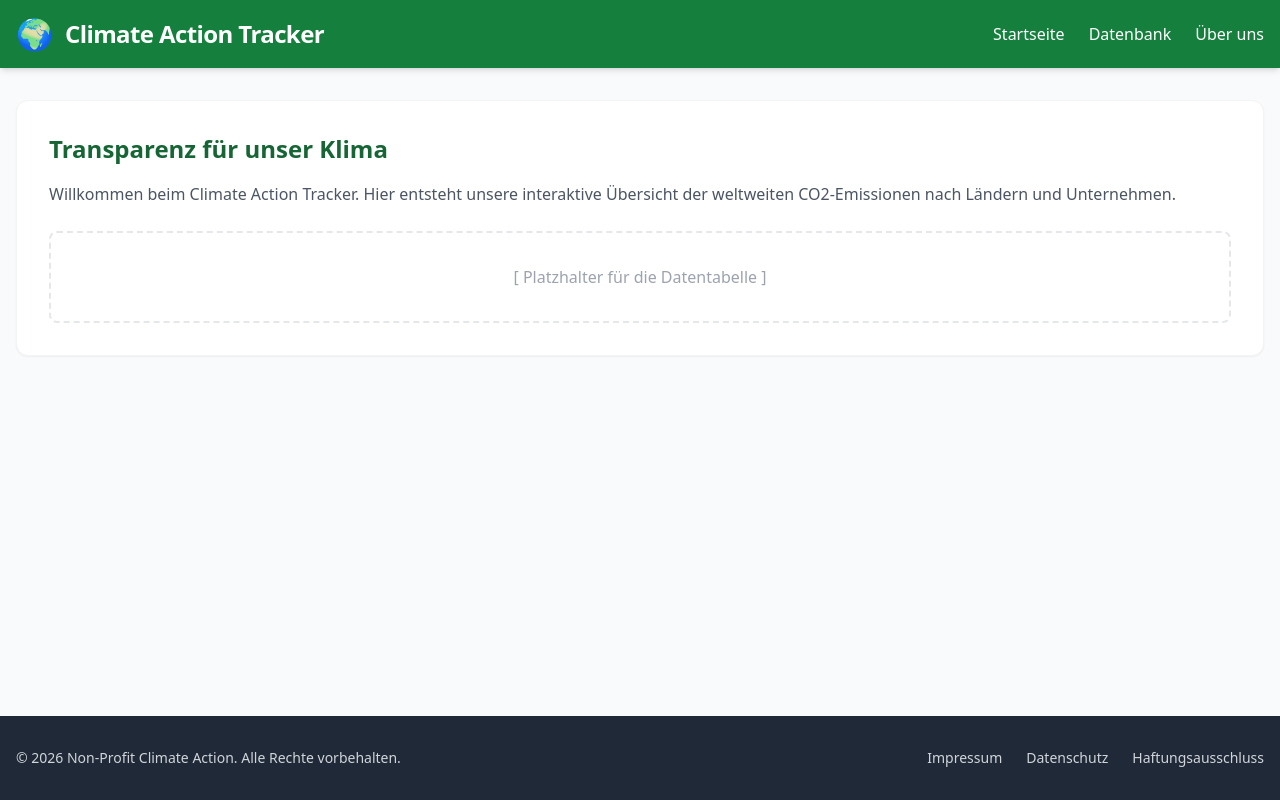
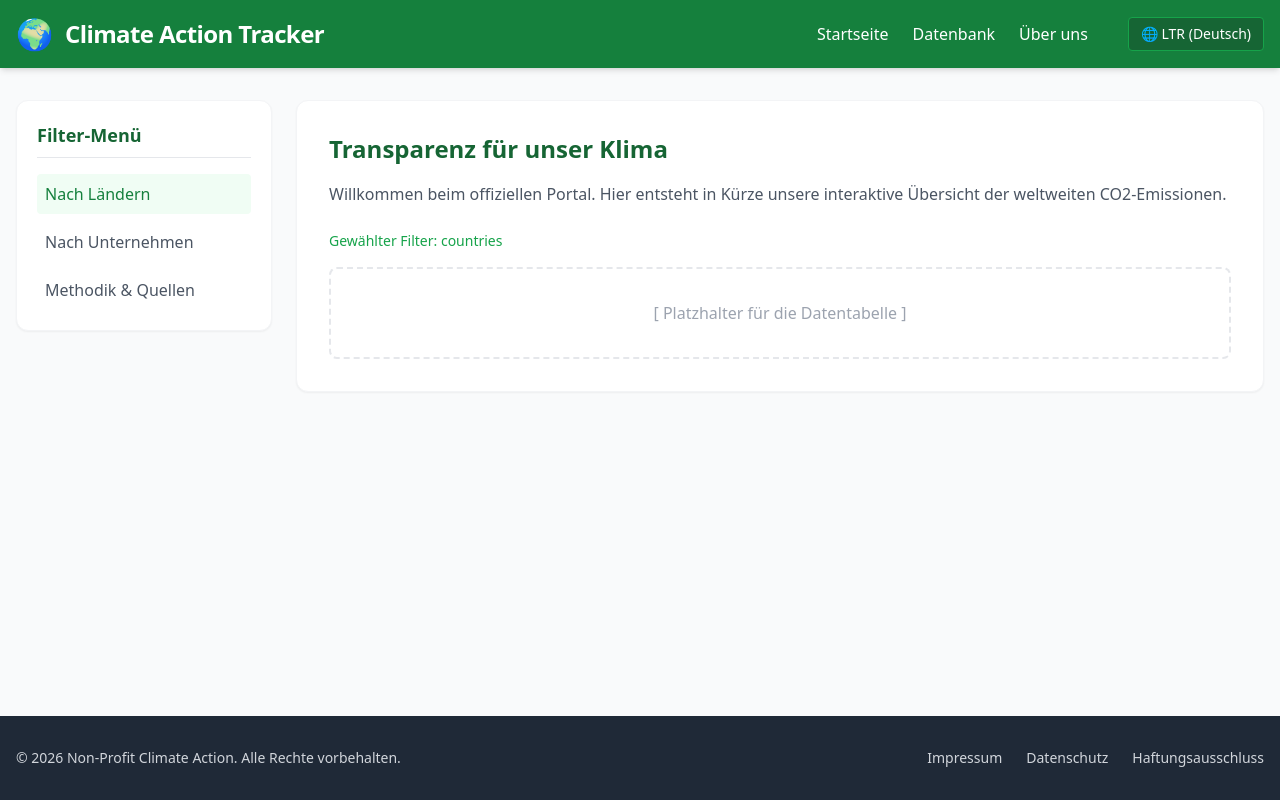
Before and after one commit to TomKleini/Programmierung-von-Webanwendungsoberfl-chen, a Vue app: page / in a window 1280 px wide. Built offline with nearby package versions, Linux system fonts and the light colour scheme.

Commit message:
add dynamic i18n and interactive filter menu

```diff
--- a/src/App.vue
+++ b/src/App.vue
@@ -1,57 +1,153 @@
 <script setup>
-// Hier folgt im nächsten Schritt die Logik für unser dynamisches Menü
+import { ref, computed } from 'vue'
+
+// --- i18n: SPRACHE & SCHRIFTKULTUR (Anforderung b.c) ---
+const isRtl = ref(false)
+
+// Unser kleines Wörterbuch für Deutsch und Arabisch
+const translations = {
+  de: {
+    title: 'Climate Action Tracker',
+    navHome: 'Startseite',
+    navData: 'Datenbank',
+    navAbout: 'Über uns',
+    btnLang: '🌐 LTR (Deutsch)',
+    filterTitle: 'Filter-Menü',
+    filterCountries: 'Nach Ländern',
+    filterCompanies: 'Nach Unternehmen',
+    filterMethod: 'Methodik & Quellen',
+    contentTitle: 'Transparenz für unser Klima',
+    contentDesc: 'Willkommen beim offiziellen Portal. Hier entsteht in Kürze unsere interaktive Übersicht der weltweiten CO2-Emissionen.',
+    footerRights: '© 2026 Non-Profit Climate Action. Alle Rechte vorbehalten.',
+    footerImprint: 'Impressum',
+    footerPrivacy: 'Datenschutz',
+    footerTerms: 'Haftungsausschluss'
+  },
+  ar: {
+    title: 'متتبع العمل المناخي',
+    navHome: 'الصفحة الرئيسية',
+    navData: 'قاعدة البيانات',
+    navAbout: 'معلومات عنا',
+    btnLang: '🌐 RTL (العربية)',
+    filterTitle: 'قائمة التصفية',
+    filterCountries: 'حسب البلدان',
+    filterCompanies: 'حسب الشركات',
+    filterMethod: 'المنهجية والمصادر',
+    contentTitle: 'الشفافية من أجل مناخنا',
+    contentDesc: 'مرحبًا بك في البوابة الرسمية. ستجد هنا قريبًا نظرة عامة تفاعلية على انبعاثات ثاني أكسيد الكربون العالمية.',
+    footerRights: '© 2026 المنظمة غير الربحية للعمل المناخي. جميع الحقوق محفوظة.',
+    footerImprint: 'بصمة',
+    footerPrivacy: 'حماية البيانات',
+    footerTerms: 'تنصل'
+  }
+}
+
+// Eine "computed property" gibt uns immer das richtige Wörterbuch zurück
+const t = computed(() => isRtl.value ? translations.ar : translations.de)
+
+const toggleCulture = () => {
+  isRtl.value = !isRtl.value
+}
+
+// --- FILTER-LOGIK (Vorbereitung für Anforderung b.e) ---
+// Wir speichern den aktiven Filter-Status ('countries', 'companies' oder 'method')
+const activeFilter = ref('countries')
 </script>
 
 <template>
-  <!-- Wrapper für das Flex-Layout (hält den Footer immer unten) -->
-  <div class="min-h-screen flex flex-col bg-gray-50 text-gray-900 font-sans">
+  <div class="min-h-screen flex flex-col bg-gray-50 text-gray-900 font-sans" :dir="isRtl ? 'rtl' : 'ltr'">
 
-    <!-- HEADER (Anforderung b.b) -->
+    <!-- HEADER -->
     <header class="bg-green-700 text-white shadow-md">
-      <!-- Container sorgt für Responsive Design (Anforderung b.d) -->
       <div class="container mx-auto px-4 py-4 flex flex-col md:flex-row justify-between items-center gap-4">
 
-        <!-- Logo & Titel (Anforderung b.a) -->
-        <div class="flex items-center space-x-3">
+        <div class="flex items-center space-x-3 rtl:space-x-reverse">
           <span class="text-3xl" aria-hidden="true">🌍</span>
-          <h1 class="text-2xl font-bold tracking-tight">Climate Action Tracker</h1>
+          <h1 class="text-2xl font-bold tracking-tight">{{ t.title }}</h1>
         </div>
 
-        <!-- Globale Navigation (Anforderung b.b) -->
-        <nav>
-          <ul class="flex space-x-6 font-medium">
-            <li><a href="#" class="hover:text-green-200 transition-colors">Startseite</a></li>
-            <li><a href="#" class="hover:text-green-200 transition-colors">Datenbank</a></li>
-            <li><a href="#" class="hover:text-green-200 transition-colors">Über uns</a></li>
+        <nav class="flex items-center gap-6">
+          <ul class="flex space-x-6 rtl:space-x-reverse font-medium">
+            <li><a href="#" class="hover:text-green-200 transition-colors">{{ t.navHome }}</a></li>
+            <li><a href="#" class="hover:text-green-200 transition-colors">{{ t.navData }}</a></li>
+            <li><a href="#" class="hover:text-green-200 transition-colors">{{ t.navAbout }}</a></li>
           </ul>
+
+          <button
+            @click="toggleCulture"
+            class="ml-4 rtl:mr-4 rtl:ml-0 bg-green-800 px-3 py-1.5 rounded text-sm hover:bg-green-600 transition-colors border border-green-600"
+          >
+            {{ t.btnLang }}
+          </button>
         </nav>
       </div>
     </header>
 
-    <!-- CONTENT-BEREICH (Anforderung b.b) -->
-    <main class="flex-grow container mx-auto px-4 py-8 w-full">
-      <div class="bg-white p-6 md:p-8 rounded-xl shadow-sm border border-gray-100">
-        <h2 class="text-2xl font-semibold mb-4 text-green-800">Transparenz für unser Klima</h2>
+    <!-- CONTENT-BEREICH -->
+    <main class="flex-grow container mx-auto px-4 py-8 w-full flex flex-col md:flex-row gap-6 md:items-start">
+
+      <!-- LOKALES MENÜ -->
+      <aside class="w-full md:w-64 shrink-0 bg-white p-5 rounded-xl shadow-sm border border-gray-100">
+        <h3 class="font-bold text-lg mb-4 text-green-800 border-b pb-2">{{ t.filterTitle }}</h3>
+        <ul class="space-y-2">
+          <li>
+            <!-- Dynamische Klassen mit Vue: Wenn aktiv, dann grüner Hintergrund -->
+            <button
+              @click="activeFilter = 'countries'"
+              class="w-full text-left rtl:text-right p-2 rounded transition-colors"
+              :class="activeFilter === 'countries' ? 'bg-green-50 text-green-700 font-medium' : 'hover:bg-gray-50 text-gray-600'"
+            >
+              {{ t.filterCountries }}
+            </button>
+          </li>
+          <li>
+            <button
+              @click="activeFilter = 'companies'"
+              class="w-full text-left rtl:text-right p-2 rounded transition-colors"
+              :class="activeFilter === 'companies' ? 'bg-green-50 text-green-700 font-medium' : 'hover:bg-gray-50 text-gray-600'"
+            >
+              {{ t.filterCompanies }}
+            </button>
+          </li>
+          <li>
+            <button
+              @click="activeFilter = 'method'"
+              class="w-full text-left rtl:text-right p-2 rounded transition-colors"
+              :class="activeFilter === 'method' ? 'bg-green-50 text-green-700 font-medium' : 'hover:bg-gray-50 text-gray-600'"
+            >
+              {{ t.filterMethod }}
+            </button>
+          </li>
+        </ul>
+      </aside>
+
+      <!-- HAUPTINHALT -->
+      <div class="flex-grow bg-white p-6 md:p-8 rounded-xl shadow-sm border border-gray-100 w-full">
+        <h2 class="text-2xl font-semibold mb-4 text-green-800">{{ t.contentTitle }}</h2>
         <p class="text-gray-600 leading-relaxed mb-6">
-          Willkommen beim Climate Action Tracker. Hier entsteht unsere interaktive Übersicht der weltweiten CO2-Emissionen nach Ländern und Unternehmen.
+          {{ t.contentDesc }}
         </p>
 
-        <!-- Platzhalter für die zukünftige Tabelle -->
+        <!-- Ein kleiner Indikator, was gerade ausgewählt ist -->
+        <div class="mb-4 text-sm font-medium text-green-600">
+          Gewählter Filter: {{ activeFilter }}
+        </div>
+
         <div class="p-8 border-2 border-dashed border-gray-200 rounded-lg text-center text-gray-400">
           [ Platzhalter für die Datentabelle ]
         </div>
       </div>
+
     </main>
 
-    <!-- FOOTER mit rechtlichen Hinweisen (Anforderung b.b) -->
+    <!-- FOOTER -->
     <footer class="bg-gray-800 text-gray-300 py-8 mt-auto">
       <div class="container mx-auto px-4 flex flex-col md:flex-row justify-between items-center gap-4 text-sm">
-        <p>&copy; 2026 Non-Profit Climate Action. Alle Rechte vorbehalten.</p>
-
-        <div class="flex space-x-6">
-          <a href="#" class="hover:text-white transition-colors">Impressum</a>
-          <a href="#" class="hover:text-white transition-colors">Datenschutz</a>
-          <a href="#" class="hover:text-white transition-colors">Haftungsausschluss</a>
+        <p>{{ t.footerRights }}</p>
+        <div class="flex space-x-6 rtl:space-x-reverse">
+          <a href="#" class="hover:text-white transition-colors">{{ t.footerImprint }}</a>
+          <a href="#" class="hover:text-white transition-colors">{{ t.footerPrivacy }}</a>
+          <a href="#" class="hover:text-white transition-colors">{{ t.footerTerms }}</a>
         </div>
       </div>
     </footer>
```
